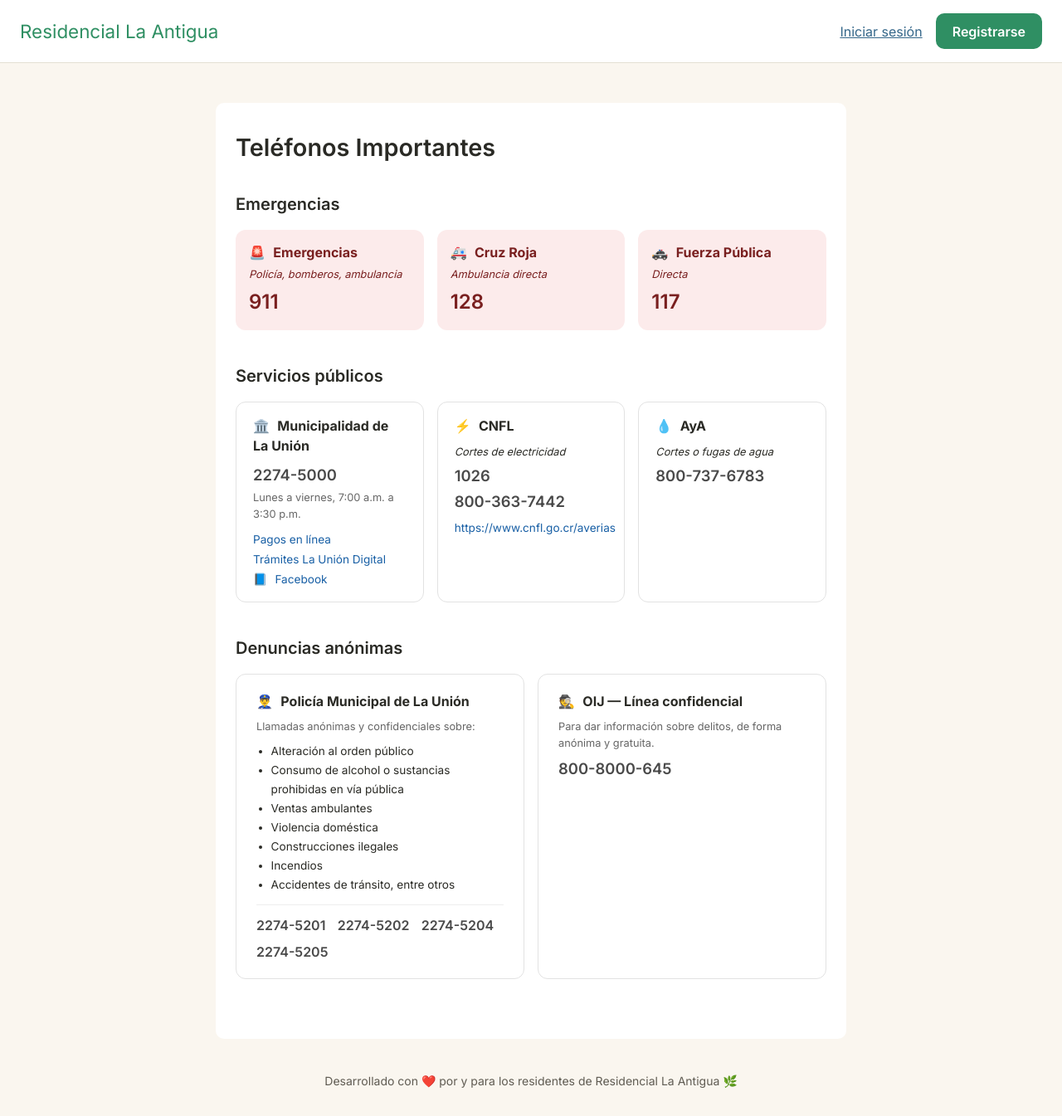
After one commit to Residencial-La-Antigua/website, a Django app: page /informacion/telefonos-importantes/ in a window 1280 px wide. The commit adds this page. Shown: the whole page at 83% size. Run offline with Django 5.2, Linux system fonts and the light colour scheme.

Commit message:
Feature: add section "teléfonos importantes"

```diff
--- a/accounts/models.py
+++ b/accounts/models.py
@@ -21,7 +21,9 @@ class User(AbstractUser):
         help_text="Unapproved neighbor accounts stay inactive and cannot log in.",
     )
     street = models.CharField("calle", max_length=200)
-    house_number = models.CharField("número de casa (+ apartamento, si aplica)", max_length=20)
+    house_number = models.CharField(
+        "número de casa (+ apartamento, si aplica)", max_length=20
+    )
     phone_number = models.CharField(
         "número de teléfono", max_length=20, blank=True
     )
--- a/config/urls.py
+++ b/config/urls.py
@@ -23,4 +23,9 @@ urlpatterns = [
     path("admin/", admin.site.urls),
     path("accounts/", include("accounts.urls")),
     path("", TemplateView.as_view(template_name="home.html"), name="home"),
+    path(
+        "informacion/telefonos-importantes/",
+        TemplateView.as_view(template_name="telefonos-importantes.html"),
+        name="telefonos-importantes",
+    ),
 ]
--- /dev/null
+++ b/static/css/informacion.css
@@ -0,0 +1,185 @@
+/* Shared styles for the /informacion/ section */
+
+.info-page {
+  max-width: 760px;
+  margin: 0 auto;
+  padding: 2rem 1.5rem;
+  background-color: white;
+  border-radius: var(--radius);
+}
+
+.info-page h1 {
+  margin: 0 0 2rem;
+  font-weight: 600;
+  font-size: 1.8rem;
+}
+
+.info-section {
+  margin-bottom: 2.5rem;
+}
+
+.info-section h2 {
+  margin: 0 0 1rem;
+  font-size: 1.25rem;
+  font-weight: 600;
+}
+
+.card-grid {
+  display: grid;
+  grid-template-columns: repeat(auto-fit, minmax(160px, 1fr));
+  gap: 1rem;
+}
+
+.card-grid--wide {
+  grid-template-columns: repeat(auto-fit, minmax(280px, 1fr));
+}
+
+/* Emergency cards: 911 / Cruz Roja / Fuerza Pública */
+
+.phone-card {
+  border-radius: 12px;
+  padding: 1rem;
+  transition: transform 0.3s ease-in-out;
+}
+
+.phone-card:hover {
+  transform: scale(1.1);
+}
+
+.phone-card--danger {
+  background: #fcebeb;
+}
+
+.card-icon {
+  display: inline-block;
+  margin-right: 0.35rem;
+}
+
+.phone-card__label {
+  font-size: 1rem;
+  color: #791f1f;
+  margin: 0;
+  line-height: 1.4;
+}
+
+.phone-card__detail {
+  font-size: 0.8rem;
+  color: #791f1f;
+  margin: 0.35rem 0;
+  display: block;
+}
+
+.phone-card__number {
+  display: block;
+  font-size: 1.5rem;
+  font-weight: 600;
+  color: #791f1f;
+  text-decoration: none;
+}
+
+.phone-card__number:hover,
+.phone-card__number:focus {
+  color: #791f1f;
+}
+
+/* Servicios públicos / Denuncias anónimas cards */
+
+.info-card {
+  background: #fff;
+  border: 1px solid #e2e2e2;
+  border-radius: 12px;
+  padding: 1rem 1.25rem;
+  transition: transform 0.3s ease-in-out;
+}
+
+.info-card:hover {
+  transform: scale(1.05);
+}
+
+.info-card--wide {
+  padding: 1.25rem 1.5rem;
+}
+
+.info-card__title {
+  font-size: 1rem;
+  margin: 0 0 0.6rem;
+}
+
+.info-card__detail {
+  font-size: 0.8rem;
+  margin: 0.35rem 0;
+  display: block;
+}
+
+.info-card__number {
+  display: block;
+  font-size: 1.15rem;
+  font-weight: 600;
+  color: #4a4a4a;
+  text-decoration: none;
+  margin: 0 0 0.25rem;
+}
+
+.info-card__number:hover,
+.info-card__number:focus {
+  text-decoration: underline;
+}
+
+.info-card__number a,
+.info-card__number > a {
+  color: #111;
+  text-decoration: none;
+}
+
+.info-card__number a:hover,
+.info-card__number a:focus {
+  text-decoration: underline;
+}
+
+.info-card__meta {
+  font-size: 0.8rem;
+  color: #666;
+  margin: 0 0 0.5rem;
+  line-height: 1.5;
+}
+
+.info-card__link {
+  font-size: 0.85rem;
+  color: #185fa5;
+  text-decoration: none;
+}
+
+.info-card__link:hover,
+.info-card__link:focus {
+  color: #185fa5;
+  text-decoration: underline;
+}
+
+.info-card__list {
+  margin: 0 0 0.75rem;
+  padding-left: 1.1rem;
+  font-size: 0.85rem;
+  line-height: 1.7;
+  list-style-type: disc;
+}
+
+.info-card__phone-list {
+  display: flex;
+  flex-wrap: wrap;
+  gap: 0.5rem 0.9rem;
+  border-top: 1px solid #eee;
+  padding-top: 0.75rem;
+}
+
+.info-card__phone-list a {
+  font-size: 1rem;
+  font-weight: 600;
+  color: #4a4a4a;
+  text-decoration: none;
+}
+
+.info-card__phone-list a:hover,
+.info-card__phone-list a:focus {
+  color: #111;
+  text-decoration: underline;
+}
--- a/static/css/main.css
+++ b/static/css/main.css
@@ -174,6 +174,7 @@ body:has(.hero-masonry) footer {
 }
 
 .card h2 {
+  margin-top: 2rem;
   margin-bottom: 0.75rem;
 }
 
--- a/templates/base.html
+++ b/templates/base.html
@@ -13,13 +13,14 @@
     />
     <link rel="stylesheet" href="{% static 'css/reset.css' %}" />
     <link rel="stylesheet" href="{% static 'css/main.css' %}" />
+    {% block extra_css %}{% endblock %}
   </head>
   <body>
     <header class="site-header">
       <a href="{% url 'home' %}" class="brand">Residencial La Antigua</a>
       <nav class="site-nav">
         {% if user.is_authenticated %}
-        <span class="greeting">Hola, {{ user.first_name }}</span>
+        <span class="greeting">Hola, {{ user.username }}</span>
         <a href="{% url 'profile' %}">Mi cuenta</a>
         <form method="post" action="{% url 'logout' %}" style="display: inline">
           {% csrf_token %}
--- a/templates/home.html
+++ b/templates/home.html
@@ -33,6 +33,10 @@
     los eventos y actividades del barrio.
   </p>
   <a href="{% url 'signup' %}" class="btn">Registrarse</a>
+  <h2>Información Básica</h2>
+  <ul>
+    <li>☎️ &nbsp;<a href="{% url 'telefonos-importantes' %}">Teléfonos importantes</a></li>
+  </ul>
   {% endif %}
 </div>
 {% endblock %}
--- /dev/null
+++ b/templates/telefonos-importantes.html
@@ -0,0 +1,110 @@
+{% extends "base.html" %}
+{% load static %}
+
+{% block title %}Teléfonos importantes{% endblock %}
+
+{% block extra_css %}
+<link rel="stylesheet" href="{% static 'css/informacion.css' %}" />
+{% endblock %}
+
+{% block content %}
+<article class="info-page">
+  <h1>Teléfonos Importantes</h1>
+
+  <section class="info-section" aria-labelledby="emergencias-heading">
+    <h2 id="emergencias-heading">Emergencias</h2>
+    <div class="card-grid">
+
+      <div class="phone-card phone-card--danger">
+        <h3 class="phone-card__label"><span class="card-icon" aria-hidden="true">🚨</span> Emergencias</h3>
+        <i class="phone-card__detail">Policía, bomberos, ambulancia</i>
+        <a class="phone-card__number" href="tel:911">911</a>
+      </div>
+
+      <div class="phone-card phone-card--danger">
+        <h3 class="phone-card__label"><span class="card-icon" aria-hidden="true">🚑</span> Cruz Roja</h3>
+        <i class="phone-card__detail">Ambulancia directa</i>
+        <a class="phone-card__number" href="tel:128">128</a>
+      </div>
+
+      <div class="phone-card phone-card--danger">
+        <h3 class="phone-card__label"><span class="card-icon" aria-hidden="true">🚓</span> Fuerza Pública</h3>
+        <i class="phone-card__detail">Directa</i>
+        <a class="phone-card__number" href="tel:117">117</a>
+      </div>
+
+    </div>
+  </section>
+
+  <section class="info-section" aria-labelledby="servicios-heading">
+    <h2 id="servicios-heading">Servicios públicos</h2>
+    <div class="card-grid">
+
+      <div class="info-card">
+        <h3 class="info-card__title"><span class="card-icon" aria-hidden="true">🏛️</span> Municipalidad de La Unión</h3>
+        <a class="info-card__number" href="tel:22745000">2274-5000</a>
+        <p class="info-card__meta">Lunes a viernes, 7:00 a.m. a 3:30 p.m.</p>
+        <p><a class="info-card__link" href="https://launion.go.cr/tramites-pagos-en-linea/" target="_blank" rel="noopener">
+          Pagos en línea
+        </a></p>
+        <p><a class="info-card__link" href="https://digital.launion.go.cr/jpcloud/" target="_blank" rel="noopener">
+          Trámites La Unión Digital
+        </a></p>
+        <p><a class="info-card__link" href="https://www.facebook.com/municipalidadlaunion" target="_blank" rel="noopener">
+          <span class="card-icon" aria-hidden="true">📘</span> Facebook
+        </a></p>
+      </div>
+
+      <div class="info-card">
+        <h3 class="info-card__title"><span class="card-icon" aria-hidden="true">⚡</span> CNFL</h3>
+        <i class="info-card__detail">Cortes de electricidad</i>
+        <a class="info-card__number" href="tel:1026">1026</a>
+        <a class="info-card__number" href="tel:8003637442">800-363-7442</a>
+        <a class="info-card__link" href="https://www.cnfl.go.cr/averias/averias-servicio-electrico" target="_blank" rel="noopener">
+          https://www.cnfl.go.cr/averias
+        </a>
+      </div>
+
+      <div class="info-card">
+        <h3 class="info-card__title"><span class="card-icon" aria-hidden="true">💧</span> AyA</h3>
+        <i class="info-card__detail">Cortes o fugas de agua</i>
+        <a class="info-card__number" href="tel:8007376783">800-737-6783</a>
+      </div>
+
+    </div>
+  </section>
+
+  <section class="info-section" aria-labelledby="denuncias-heading">
+    <h2 id="denuncias-heading">Denuncias anónimas</h2>
+    <div class="card-grid card-grid--wide">
+
+      <div class="info-card info-card--wide">
+        <h3 class="info-card__title"><span class="card-icon" aria-hidden="true">👮‍♂️</span> Policía Municipal de La Unión</h3>
+        <p class="info-card__meta">Llamadas anónimas y confidenciales sobre:</p>
+        <ul class="info-card__list">
+          <li>Alteración al orden público</li>
+          <li>Consumo de alcohol o sustancias prohibidas en vía pública</li>
+          <li>Ventas ambulantes</li>
+          <li>Violencia doméstica</li>
+          <li>Construcciones ilegales</li>
+          <li>Incendios</li>
+          <li>Accidentes de tránsito, entre otros</li>
+        </ul>
+        <div class="info-card__phone-list">
+          <a href="tel:22745201">2274-5201</a>
+          <a href="tel:22745202">2274-5202</a>
+          <a href="tel:22745204">2274-5204</a>
+          <a href="tel:22745205">2274-5205</a>
+        </div>
+      </div>
+
+      <div class="info-card info-card--wide">
+        <h3 class="info-card__title"><span class="card-icon" aria-hidden="true">🕵️</span> OIJ &mdash; Línea confidencial</h3>
+        <p class="info-card__meta">Para dar información sobre delitos, de forma anónima y gratuita.</p>
+        <a class="info-card__number" href="tel:8000008645">800-8000-645</a>
+      </div>
+
+    </div>
+  </section>
+</article>
+{% endblock %}
```
